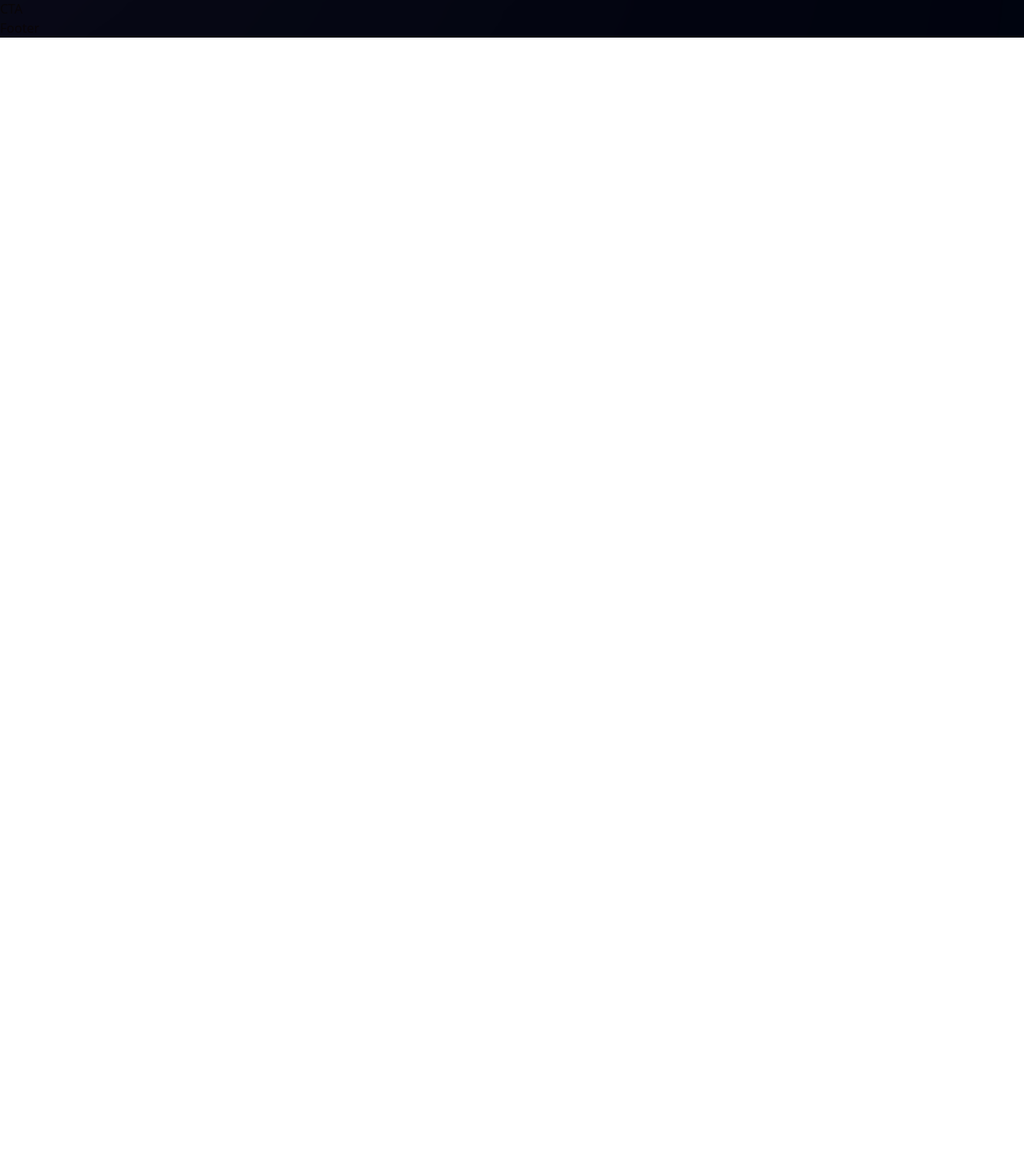
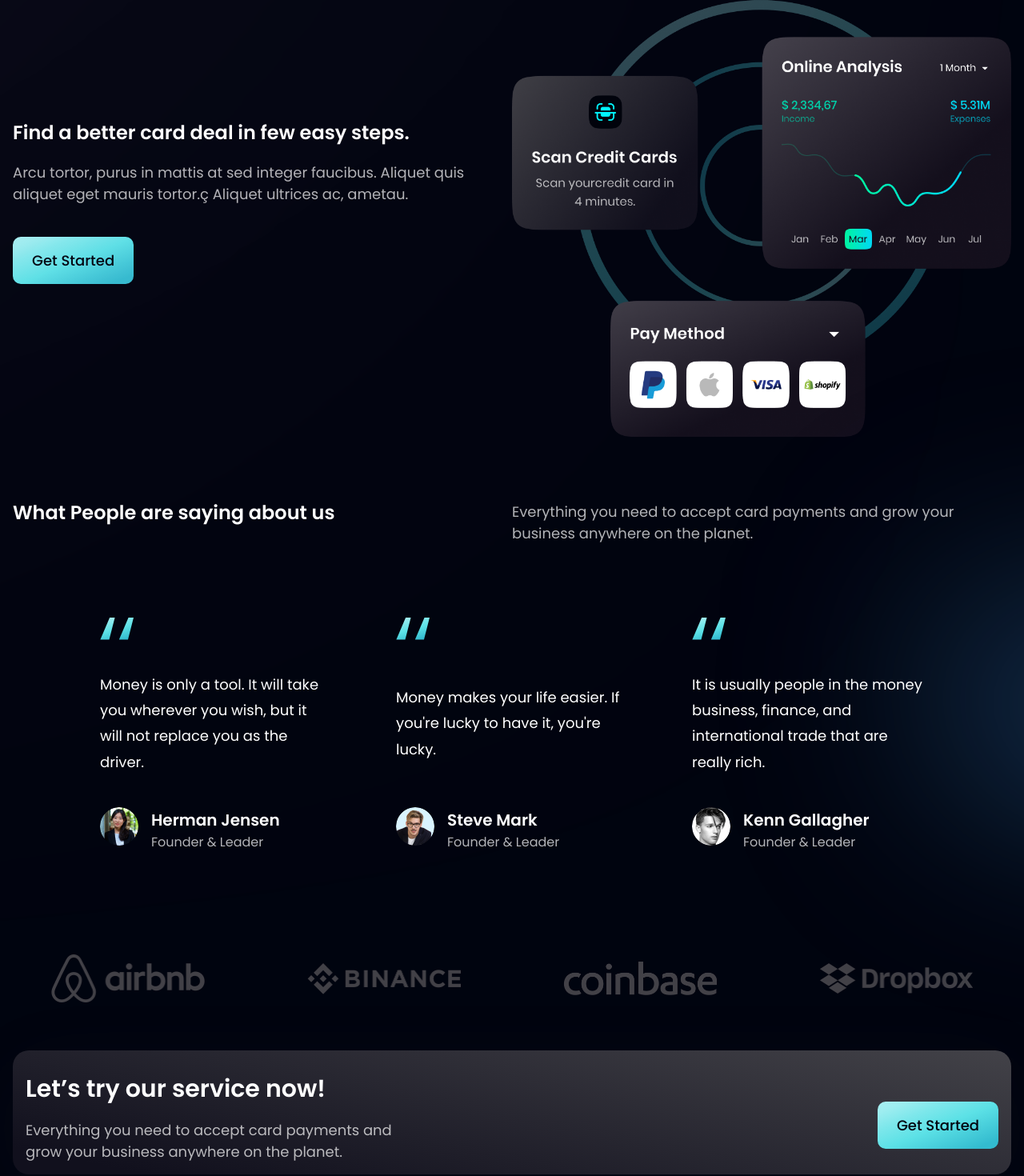
Before and after one commit to kulklex/fin-landingpage-ui, a Next.js app: page / in a window 1280 px wide. Shown: the part 2167-3637 px from the top of the page at 80% size. Before the commit the page ends 2214 px from the top, so only its background shows below. Built offline with nearby package versions, Linux system fonts and the light colour scheme.

Commit message:
Testimonials Page Impl

```diff
--- a/components/CTA.tsx
+++ b/components/CTA.tsx
@@ -1,9 +1,26 @@
 import React from 'react'
+import styles from '../constants/style'
+import Button from './Button'
+
 
 type Props = {}
 
 export default function CTA({}: Props) {
   return (
-    <div>CTA</div>
+  <section className={`flex justify-center items-center flex-col ss:flex-row bg-black-gradient-2 rounded-[20px] box-shadow px-4 mx-4 my-10`}>
+    <div className="flex-1 flex flex-col mt-4">
+      <h2 className={`font-poppins font-semibold text-[30px] md:text-2xl lg:text-3xl text-white w-full`}>
+        Let’s try our service now!
+      </h2>
+      <p className={`${styles.paragraph} max-w-[470px] mt-5`}>
+        Everything you need to accept card payments and grow your business
+        anywhere on the planet.
+      </p>
+    </div>
+
+    <div className={`${styles.flexCenter} mt-10 my-2 py-6`}>
+      <Button styles='' />
+    </div>
+  </section>
   )
 }
--- a/components/CardDeal.tsx
+++ b/components/CardDeal.tsx
@@ -1,9 +1,31 @@
 import React from 'react'
+import {card} from '../assets'
+import styles, {layout} from '../constants/style'
+import Image from 'next/image'
+import Button from './Button'
+
 
 type Props = {}
 
 export default function CardDeal({}: Props) {
   return (
-    <div>CardDeal</div>
-  )
+  <section className={`${layout.section} px-4 flex-col md:flex-row py-8`}>
+    <div className={layout.sectionInfo}>
+      <h2 className={`font-poppins font-semibold text-[30px]  md:text-xl lg:text-2xl text-white w-full`}>
+        Find a better card deal <br className="block md:hidden" /> in few easy
+        steps.
+      </h2>
+      <p className={`${styles.paragraph} w-full mt-5`}>
+        Arcu tortor, purus in mattis at sed integer faucibus. Aliquet quis
+        aliquet eget mauris tortor.ç Aliquet ultrices ac, ametau.
+      </p>
+
+      <Button styles={`mt-10`} />
+    </div>
+
+    <div className={layout.sectionImg}>
+      <Image src={card} alt="billing" className="w-full h-full" />
+    </div>
+  </section>
+);
 }
--- a/components/Clients.tsx
+++ b/components/Clients.tsx
@@ -1,9 +1,20 @@
 import React from 'react'
+import { clients } from '../constants'
+import styles from '../constants/style'
+import Image from 'next/image'
 
 type Props = {}
 
 export default function Clients({}: Props) {
   return (
-    <div>Clients</div>
+  <section className={`${styles.flexCenter} my-4`}>
+    <div className={`${styles.flexCenter} flex-wrap w-full`}>
+      {clients.map((client) => (
+        <div key={client.id} className={`flex-1 ${styles.flexCenter} sm:min-w-[192px] min-w-[120px] m-5`}>
+          <Image src={client.logo} alt="client_logo" className="sm:w-[192px] w-[100px] object-contain" />
+        </div>
+      ))}
+    </div>
+  </section>
   )
 }
--- a/components/Testimonials.tsx
+++ b/components/Testimonials.tsx
@@ -1,9 +1,30 @@
 import React from 'react'
+import styles from '../constants/style'
+import {feedback} from '../constants'
+import FeedbackCard from "./FeedBackCard"
 
 type Props = {}
 
 export default function Testimonials({}: Props) {
   return (
-    <div>Testimonials</div>
-  )
+    <section id="clients" className={`${styles.paddingY} ${styles.flexCenter} flex-col relative px-4 py-6`}>
+    <div className="absolute z-[0] w-[60%] h-[60%] -right-[50%] rounded-full blue__gradient bottom-40" />
+
+    <div className="w-full flex justify-between items-center flex-col md:flex-row mb-16 md:mb-6 relative z-[1]">
+      <h2 className={`font-poppins font-semibold text-[30px]  md:text-xl lg:text-2xl text-white w-full`}>
+        What People are <br className="block md:hidden" /> saying about us
+      </h2>
+      <div className="w-full mt-6">
+        <p className={`${styles.paragraph} text-left w-full`}>
+          Everything you need to accept card payments and grow your business
+          anywhere on the planet.
+        </p>
+      </div>
+    </div>
+
+    <div className="flex flex-wrap justify-start md:justify-center w-full feedback-container relative z-[1]">
+      {feedback.map((card) => <FeedbackCard key={card.id} {...card} />)}
+    </div>
+  </section>
+)
 }
```
